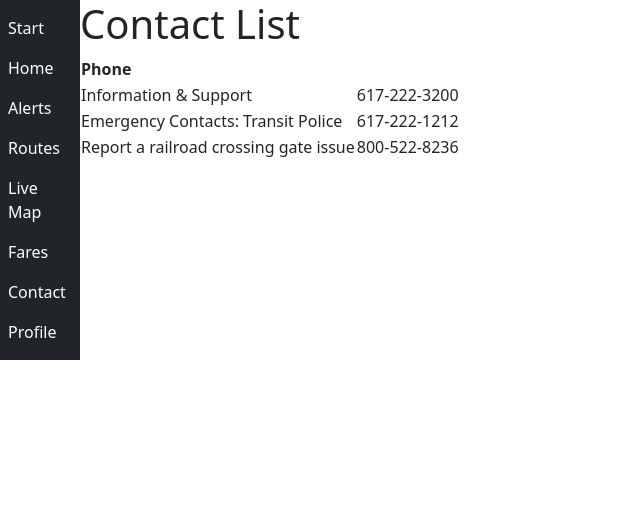
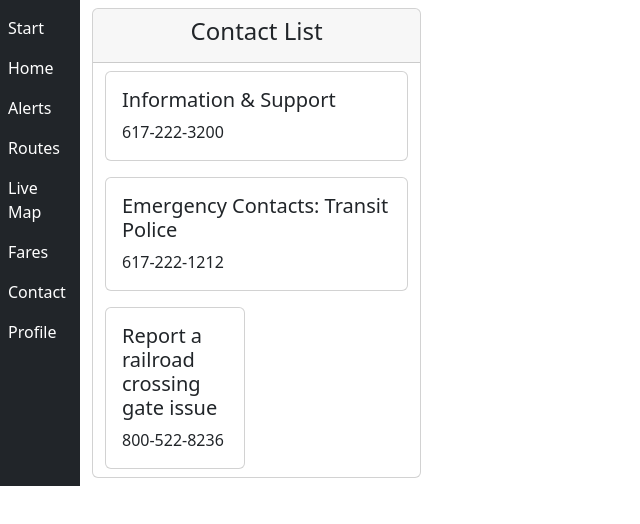
Before and after one commit to rdfioravanti/RideWise-MBTA-Application, a React (Create React App) app in the folder frontend/: page /contactsPage in a window 1280 px wide. Shown: the top 524 px of the page, without its empty margins (0-640 px from the left). Built offline with nearby package versions, Linux system fonts and the light colour scheme.

Commit message:
contacts update

```diff
--- a/frontend/src/components/pages/contactsPage.js
+++ b/frontend/src/components/pages/contactsPage.js
@@ -1,32 +1,59 @@
-import React, { useState } from 'react';
+import React from 'react';
+import Card from 'react-bootstrap/Card';
+import Container from 'react-bootstrap/Container';
+import Row from 'react-bootstrap/Row';
+import Col from 'react-bootstrap/Col';
 
 const ContactList = () => {
-  const [contacts, setContacts] = useState([
-    { id: 1, name: 'Information & Support', phone: ' 617-222-3200' },
-    { id: 2, name: 'Emergency Contacts:  Transit Police', phone: ' 617-222-1212' },
-    { id: 3, name: 'Report a railroad crossing gate issue', phone: ' 800-522-8236' },
-  ]);
+  return (
 
-  return (
-    <div>
-      <h1>Contact List</h1>
-      <table>
-        <thead>
-          <tr>
+    <Container fluid>
+      <div style={{ width: '50%' }}>
+    </div>
+      <Row className="justify-content-center">
+        <Col>
+          <Card className="my-2">
+            <Card.Header className="text-center">
+              <h4>Contact List</h4>
+            </Card.Header>
+            <Row className="m-0">
+              <Col>
+                <Card className="my-2">
+                  <Card.Body>
+                    <Card.Title>Information & Support</Card.Title>
+                    <Card.Text>	617-222-3200</Card.Text>
+                  </Card.Body>
+                </Card>
+              </Col>
+              <Col>
+                <Card className="my-2">
+                  <Card.Body>
+                    <Card.Title>Emergency Contacts: Transit Police</Card.Title>
+                    <Card.Text>617-222-1212</Card.Text>
+                  </Card.Body>
+                </Card>
+              </Col>
+            </Row>
+            <Row className="m-0">
+              <Col>
+                <Card className="my-2">
+                  <Card.Body>
+                    <Card.Title>Report a railroad crossing gate issue</Card.Title>
+                    <Card.Text>800-522-8236
+</Card.Text>
+                  </Card.Body>
+                </Card>
+              </Col>
+              <Col>
+              </Col>
+            </Row>
+          </Card>
+        </Col>
+        <Col>
 
-            <th>Phone</th>
-          </tr>
-        </thead>
-        <tbody>
-          {contacts.map((contact) => (
-            <tr key={contact.id}>
-              <td>{contact.name}</td>
-              <td>{contact.phone}</td>
-            </tr>
-          ))}
-        </tbody>
-      </table>
-    </div>
+        </Col>
+      </Row>
+    </Container>
   );
 };
 
```
